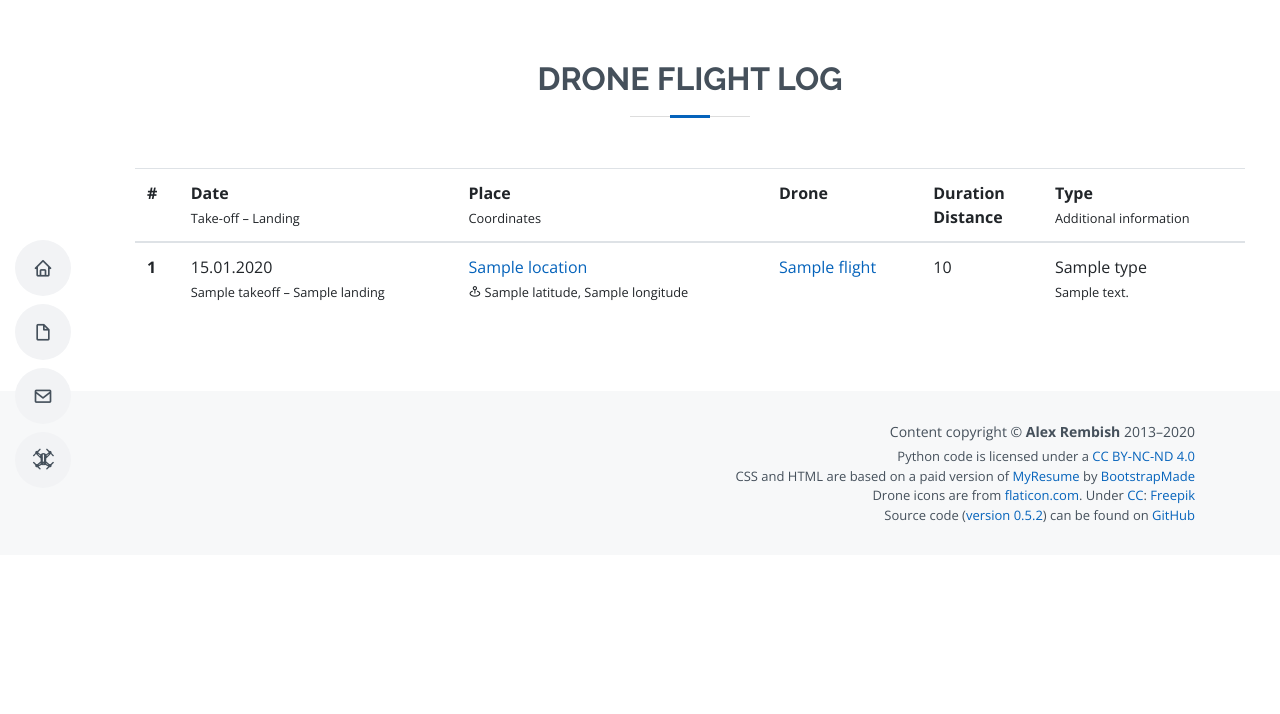
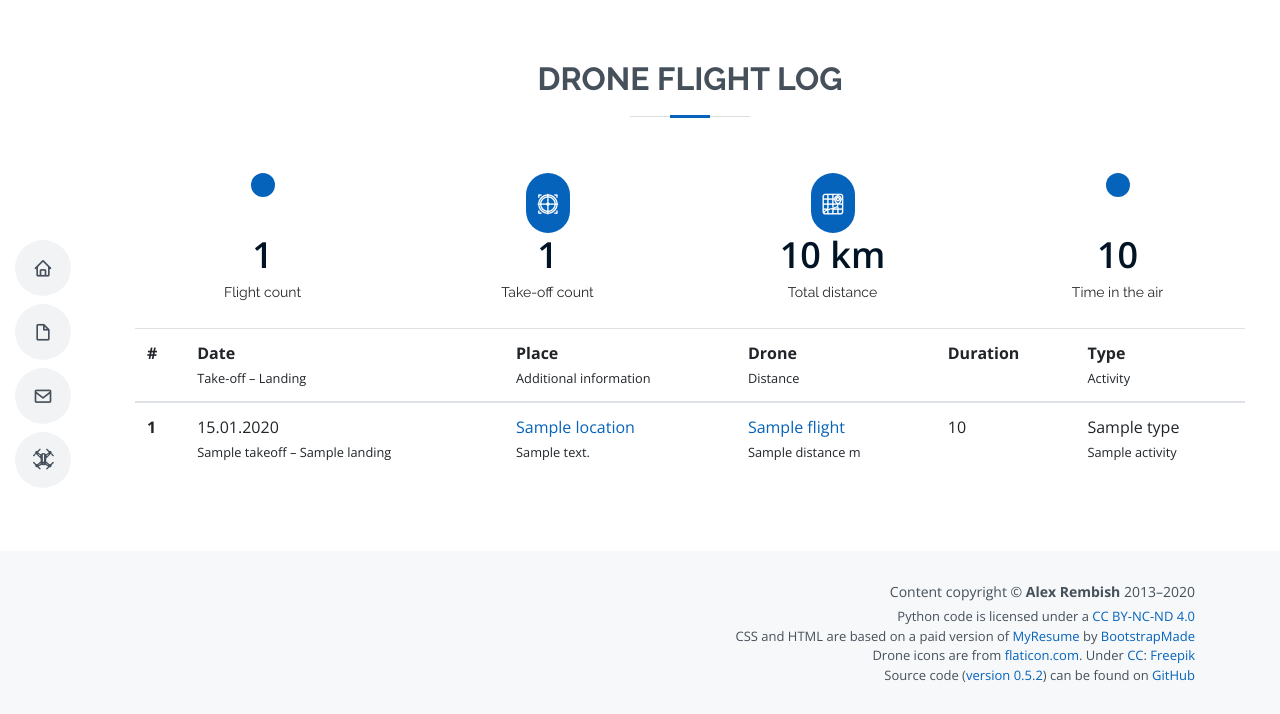
Before and after one commit to rembish/rembish_org, a Flask app: template rembish_org/templates/drone/flightlog.html in a window 1280 px wide. Shown: the top 714 px of the page. Run offline with Flask 2, Linux system fonts and the light colour scheme; the template is opened without the code that fills it: most values are stand-ins (such as "Sample title", 1, 10 or a date in 2020); parts of the project's set-up code (start-up, migrations or seed data) failed here and were passed over; some libraries are stand-ins or nearby versions.

Commit message:
Basically working flight registration

```diff
--- a/rembish_org/configuration.py
+++ b/rembish_org/configuration.py
@@ -40,6 +40,8 @@ class DevelopmentConfiguration(Configuration):
 
     DEBUG_TB_INTERCEPT_REDIRECTS = False
 
+    SQLALCHEMY_POOL_RECYCLE = 599
+
 
 class ProductionConfiguration(Configuration):
-    pass
+    SQLALCHEMY_POOL_RECYCLE = 28799
--- a/rembish_org/libraries/templating.py
+++ b/rembish_org/libraries/templating.py
@@ -1,7 +1,8 @@
 from functools import wraps
 from http import HTTPStatus
 
-from flask import Response, request, render_template, jsonify
+from flask import request, render_template, jsonify
+from werkzeug import Response
 
 
 def with_template(function):
--- a/rembish_org/static/css/style.css
+++ b/rembish_org/static/css/style.css
@@ -506,7 +506,7 @@ section {
  Flightlog
  */
 /*--------------------------------------------------------------
-# Facts
+# Flightlog
 --------------------------------------------------------------*/
 .flightlog .count-box {
   padding: 30px 30px 25px 30px;
@@ -518,6 +518,18 @@ section {
 }
 
 .flightlog .count-box i {
+  position: absolute;
+  top: -25px;
+  left: 50%;
+  transform: translateX(-50%);
+  font-size: 24px;
+  background: #0563bb;
+  padding: 12px;
+  color: #fff;
+  border-radius: 50px;
+}
+
+.flightlog .count-box b {
   position: absolute;
   top: -25px;
   left: 50%;
--- a/rembish_org/templates/drone/flightlog.html
+++ b/rembish_org/templates/drone/flightlog.html
@@ -7,6 +7,48 @@
         <div class="container">
             <div class="section-title">
                 <h2>Drone flight log</h2>
+            </div>
+
+            <div class="row">
+                {% if not current_user.has_role("administrator") %}
+                <div class="col-lg-3">
+                    <div class="count-box">
+                        <i class="icofont icofont-ui-flight"></i>
+                        <span data-toggle="counter-up">{{ stats.flight_count }}</span>
+                        <p>Flight count</p>
+                    </div>
+                </div>
+                {% endif %}
+                <div class="col-lg-3">
+                    <div class="count-box">
+                        <b class="flaticon-target"></b>
+                        <span data-toggle="counter-up">{{ stats.takeoff_count }}</span>
+                        <p>Take-off count</p>
+                    </div>
+                </div>
+                <div class="col-lg-3">
+                    <div class="count-box">
+                        <b class="flaticon-navigation"></b>
+                        <span data-toggle="counter-up">{{ "{:,.0f}".format(stats.distance / 1000) }} km</span>
+                        <p>Total distance</p>
+                    </div>
+                </div>
+                {% if current_user.has_role("administrator") %}
+                <div class="col-lg-3">
+                    <div class="count-box">
+                        <b class="flaticon-radar"></b>
+                        <span data-toggle="counter-up">{{ stats.altitude }} m</span>
+                        <p>Max altitude</p>
+                    </div>
+                </div>
+                {% endif %}
+                <div class="col-lg-3">
+                    <div class="count-box">
+                        <i class="icofont icofont-ui-clock"></i>
+                        <span data-toggle="counter-up">{{ stats.duration }}</span>
+                        <p>Time in the air</p>
+                    </div>
+                </div>
             </div>
 
             {% if current_user.has_role("administrator") %}
@@ -20,32 +62,35 @@
                     <tr>
                         <th scope="col" class="align-text-top">#</th>
                         <th scope="col">Date<br><small>Take-off &ndash; Landing</small></th>
-                        <th scope="col">Place<br><small>Coordinates</small></th>
-                        <th scope="col" class="align-text-top">Drone</th>
-                        <th scope="col" class="align-text-top">Duration<br>Distance</th>
-                        <th scope="col">Type<br><small>Additional information</small></th>
+                        <th scope="col">Place<br><small>Additional information</small></th>
+                        <th scope="col" class="align-text-top">Drone<br><small>Distance</small></th>
+                        <th scope="col" class="align-text-top">Duration</th>
+                        <th scope="col">Type<br><small>Activity</small></th>
                     </tr>
                 </thead>
                 <tbody>
                 {% for flight in flights %}
                     <tr>
                         <th scope="row">{{ loop.index }}</th>
-                        <td>
+                        <td class="text-nowrap">
                             {{ flight.date.strftime("%d.%m.%Y") }}<br>
                             <small>{{ flight.takeoff }} &ndash; {{ flight.landing }}</small>
                         </td>
-                        <td class="text-nowrap">
-                            <a href="{{ url_for("drone.flight", flight_id=flight.id) }}">{{ flight.location | default("Untitled") }}</a><br>
-                            <small><i class="bx bx-map-pin"></i> {{ flight.latitude }}, {{ flight.longitude }}</small>
+                        <td>
+                            <a href="{{ url_for("drone.flight", flight_id=flight.id) }}">{{ flight.location | default("Untitled") }}</a>
+                            {% if flight.description %}<br><small>{{ flight.description }}</small>{% endif %}
                         </td>
-                        <td><a href="{{ url_for("drone.drone", drone_id=flight.drone_id) }}">{{ flight.drone_name }}</a></td>
+                        <td>
+                            <a href="{{ url_for("drone.drone", drone_id=flight.drone_id) }}">{{ flight.drone_name }}</a>
+                            {% if flight.distance %}<br><small>{{ flight.distance }} m</small>{% endif %}
+                        </td>
                         <td>
                             {{ flight.duration }}
                             {% if flight.landing_count > 1 %}<br><small>{{ flight.landing_count }} take-offs</small>{% endif %}
                         </td>
                         <td class="text-nowrap">
-                            {{ flight.type | default("&mdash;", true) | safe }}
-                            {% if flight.description %}<br><small>{{ flight.description }}</small>{% endif %}
+                            {{ flight.type | join(" / ") | capitalize }}
+                            {% if flight.activity %}<br><small>{{ flight.activity }}</small>{% endif %}
                         </td>
                     </tr>
                 {% endfor %}
```
Also changed, not shown: migrations/versions/3fbfe2ae6aef_flight_type_should_be_set.py (added, +30 -0 lines), migrations/versions/48b8855c4601_take_off_max_altitude.py (added, +28 -0 lines), migrations/versions/89dd834a9d2e_storing_google_place_id.py (added, +28 -0 lines), rembish_org/blueprints/drone.py (+17 -3 lines), rembish_org/forms/flight.py (+16 -11 lines), rembish_org/models/drone.py (+33 -3 lines), rembish_org/templates/drone/new_flight.html (+26 -12 lines).
